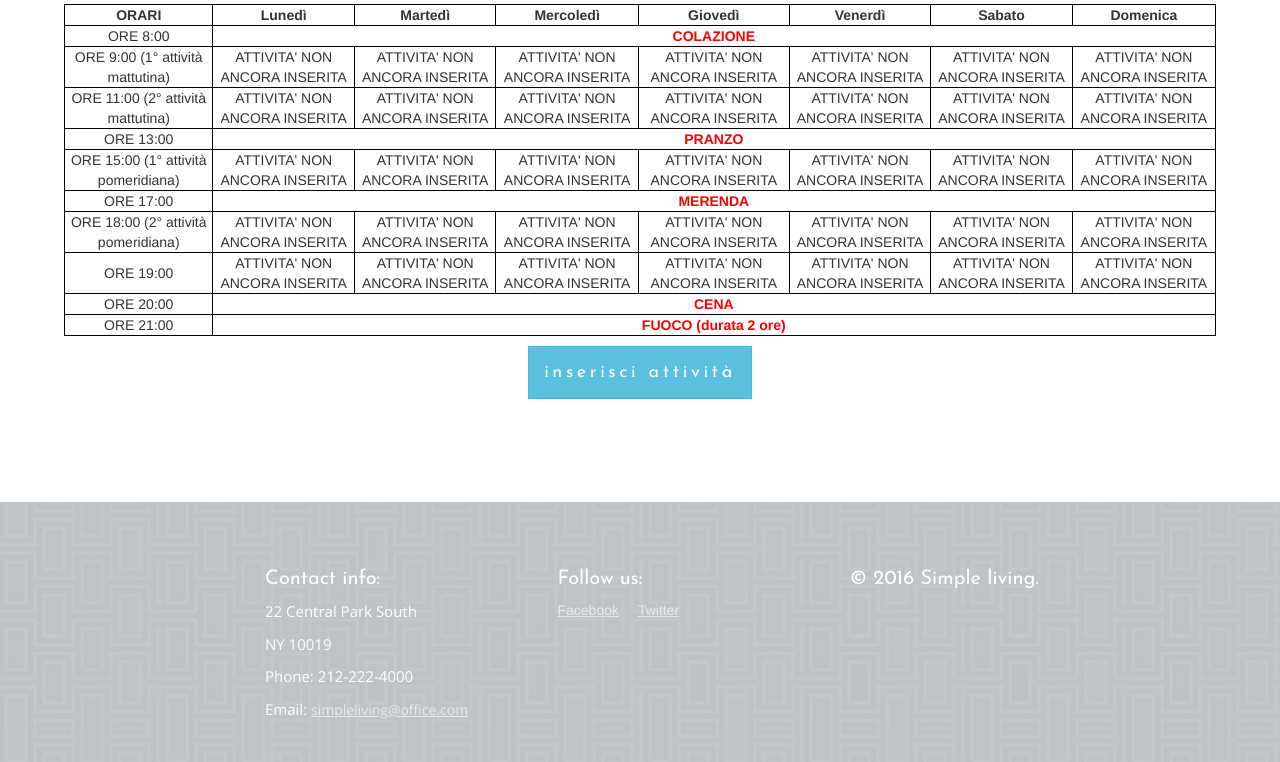
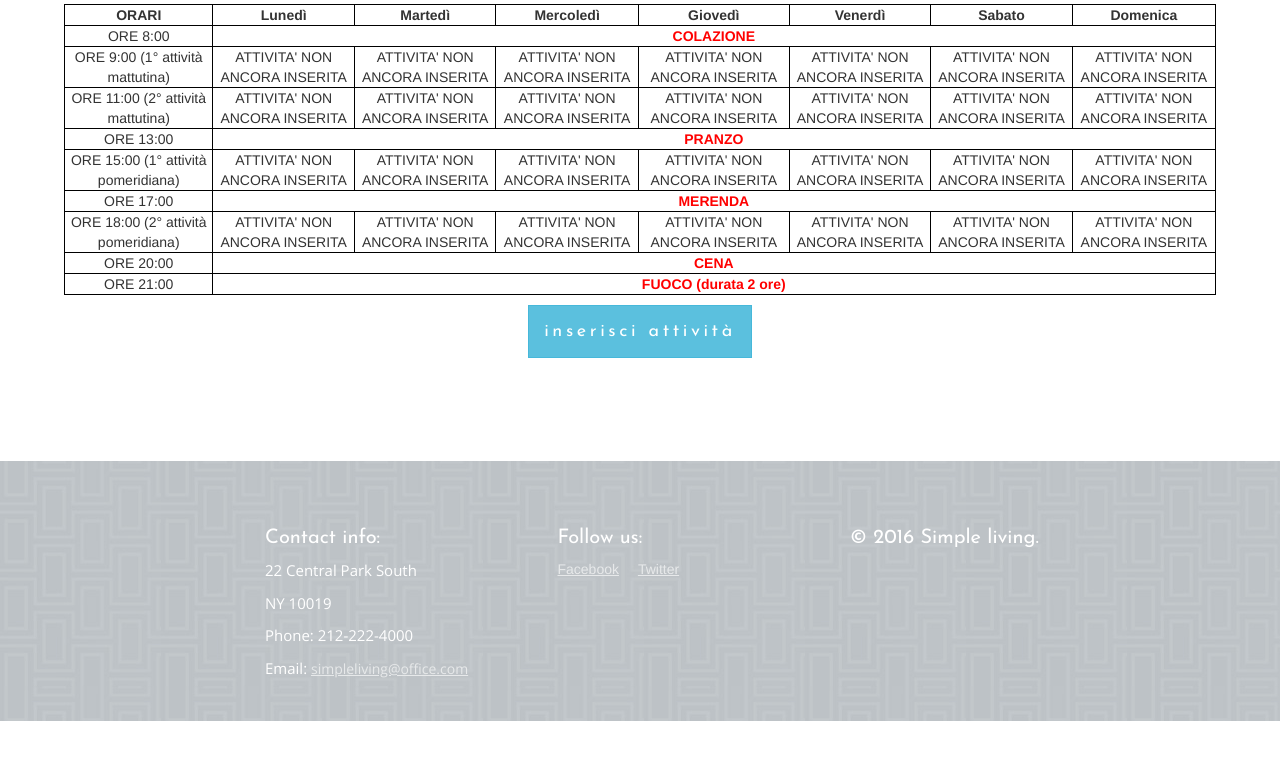
Before and after one commit to Elia02/PROGETTO-MATURITA-, a PHP site: page /Branco.php in a window 1280 px wide. Shown: the part 338-1100 px from the top of the page. After the commit the page ends 1059 px from the top, so only its background shows below. Run offline with PHP 8.4, Linux system fonts and the light colour scheme.

Commit message:
Inizio documentazione

```diff
--- a/ELABORATO/simple-living-interior-design-theme-BDC5B47/Branco.php
+++ b/ELABORATO/simple-living-interior-design-theme-BDC5B47/Branco.php
@@ -180,16 +180,6 @@ session_start();
             <td>ATTIVITA' NON ANCORA INSERITA</td>
         </tr>
         <tr>
-            <td>ORE 19:00</td>
-            <td>ATTIVITA' NON ANCORA INSERITA</td>
-            <td>ATTIVITA' NON ANCORA INSERITA</td>
-            <td>ATTIVITA' NON ANCORA INSERITA</td>
-            <td>ATTIVITA' NON ANCORA INSERITA</td>
-            <td>ATTIVITA' NON ANCORA INSERITA</td>
-            <td>ATTIVITA' NON ANCORA INSERITA</td>
-            <td>ATTIVITA' NON ANCORA INSERITA</td>
-        </tr>
-        <tr>
             <td>ORE 20:00</td>
             <td class="noborder"></td>
             <td class="noborder"></td>
```
Also changed, not shown: ELABORATO/simple-living-interior-design-theme-BDC5B47/Compagnia.php (+0 -10 lines), ELABORATO/simple-living-interior-design-theme-BDC5B47/Reparto.php (+0 -10 lines), 1 other file.
